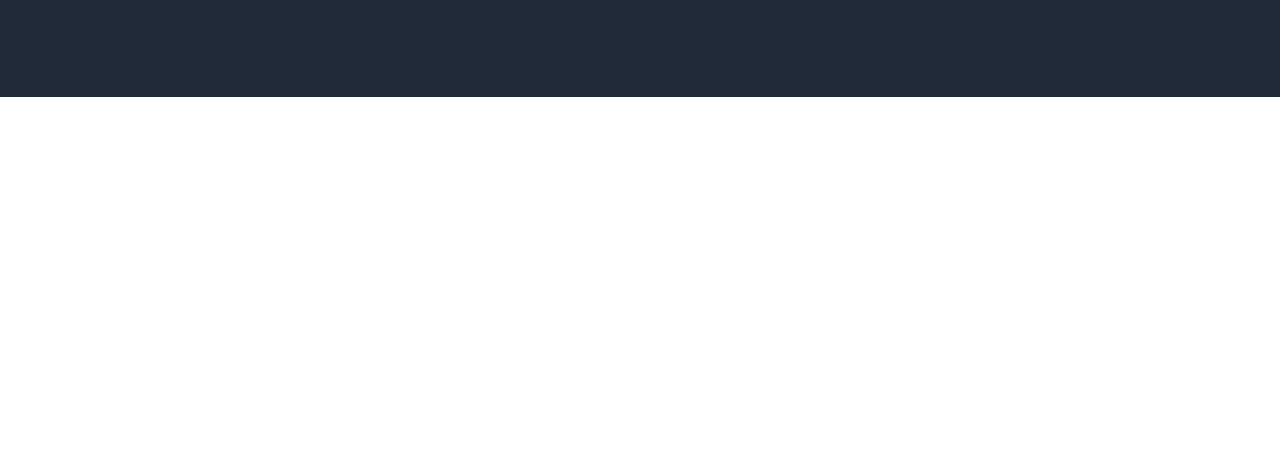
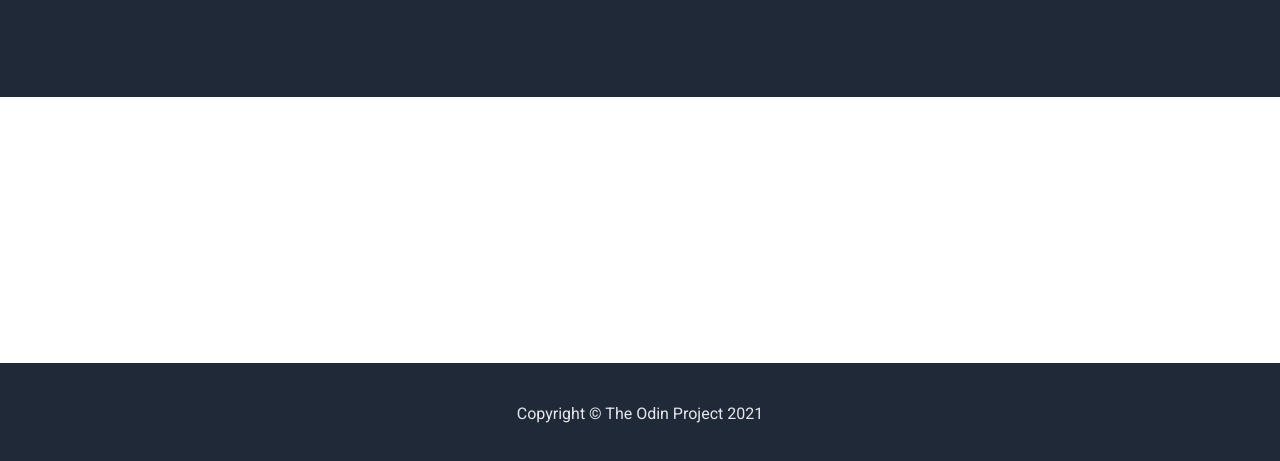
Before and after one commit to rnbr04/landing-page, a plain HTML site: page index.html in a window 1280 px wide. Shown: the part 337-798 px from the top of the page. Drawn offline with Linux system fonts and the light colour scheme.

Commit message:
Footer: Add Footer

```diff
--- a/index.html
+++ b/index.html
@@ -36,5 +36,9 @@
       </div>
     </div>
   </header>
+
+  <footer>
+    Copyright © The Odin Project 2021
+  </footer>
 </body>
 </html>
--- a/style.css
+++ b/style.css
@@ -11,7 +11,7 @@ body {
   min-height: 100vh;
 }
 
-header {
+header, footer {
   background-color: #1F2937;
   display: flex;
   flex-flow: column;
@@ -93,3 +93,9 @@ button {
   justify-content: center;
   background-color: #888888;
 }
+
+footer {
+  margin-top: auto;
+  height: 100px;
+  color: #E5E7EB;
+}
```
